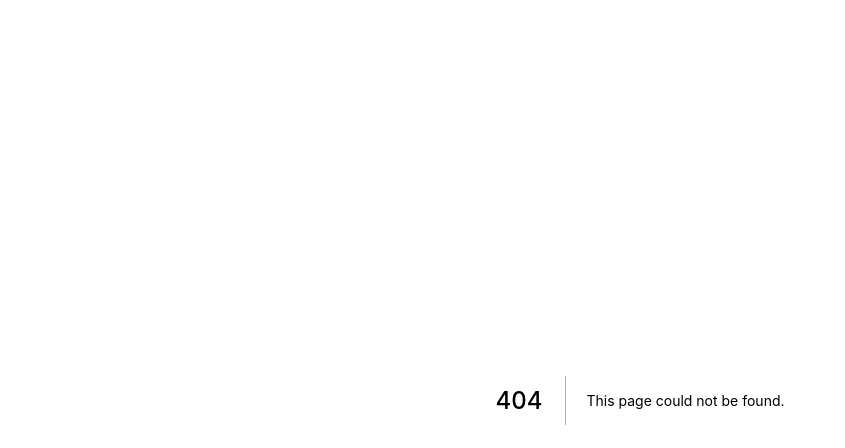
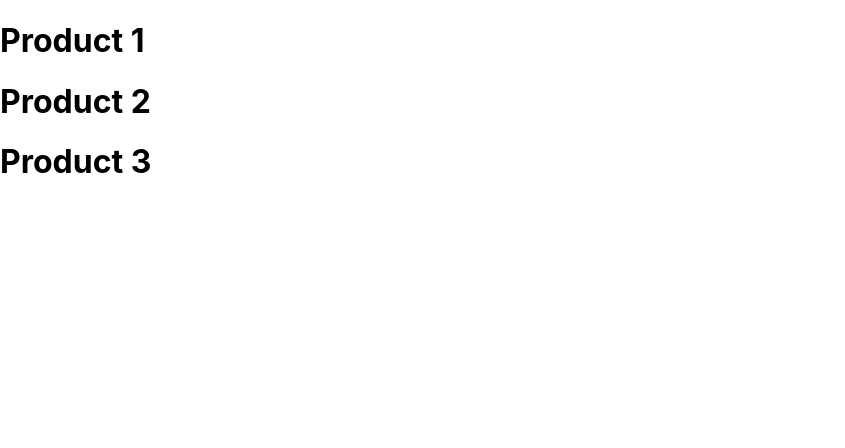
Before and after one commit to sohel902833/next__Practice, a Next.js app: page /product in a window 1280 px wide. Before the commit this address had no page. Shown: the top 448 px of the page, without its empty margins (0-845 px from the left). Built offline with nearby package versions, Linux system fonts and the light colour scheme.

Commit message:
dynamic routes done

```diff
--- /dev/null
+++ b/pages/product/[productId].js
@@ -0,0 +1,6 @@
+import { useRouter } from "next/router";
+export default function ProductDetails() {
+  const router = useRouter();
+  const productId = router.query.productId;
+  return <h1>Product Details {productId}</h1>;
+}
--- /dev/null
+++ b/pages/product/index.js
@@ -0,0 +1,9 @@
+export default function Products() {
+  return (
+    <div>
+      <h1>Product 1</h1>
+      <h1>Product 2</h1>
+      <h1>Product 3</h1>
+    </div>
+  );
+}
--- /dev/null
+++ b/pages/product/sweater.js
@@ -0,0 +1,3 @@
+export default function Sweater() {
+  return <h1>Sweaters</h1>;
+}
```
